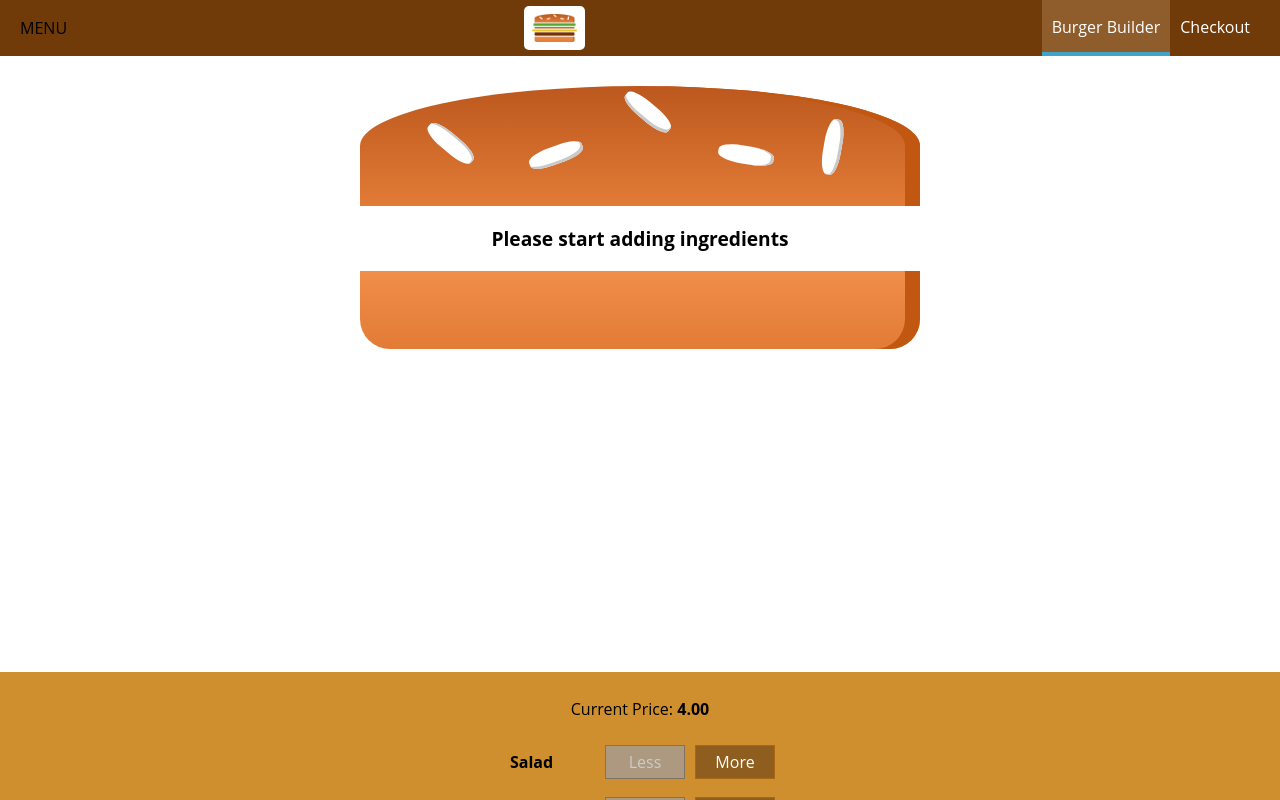
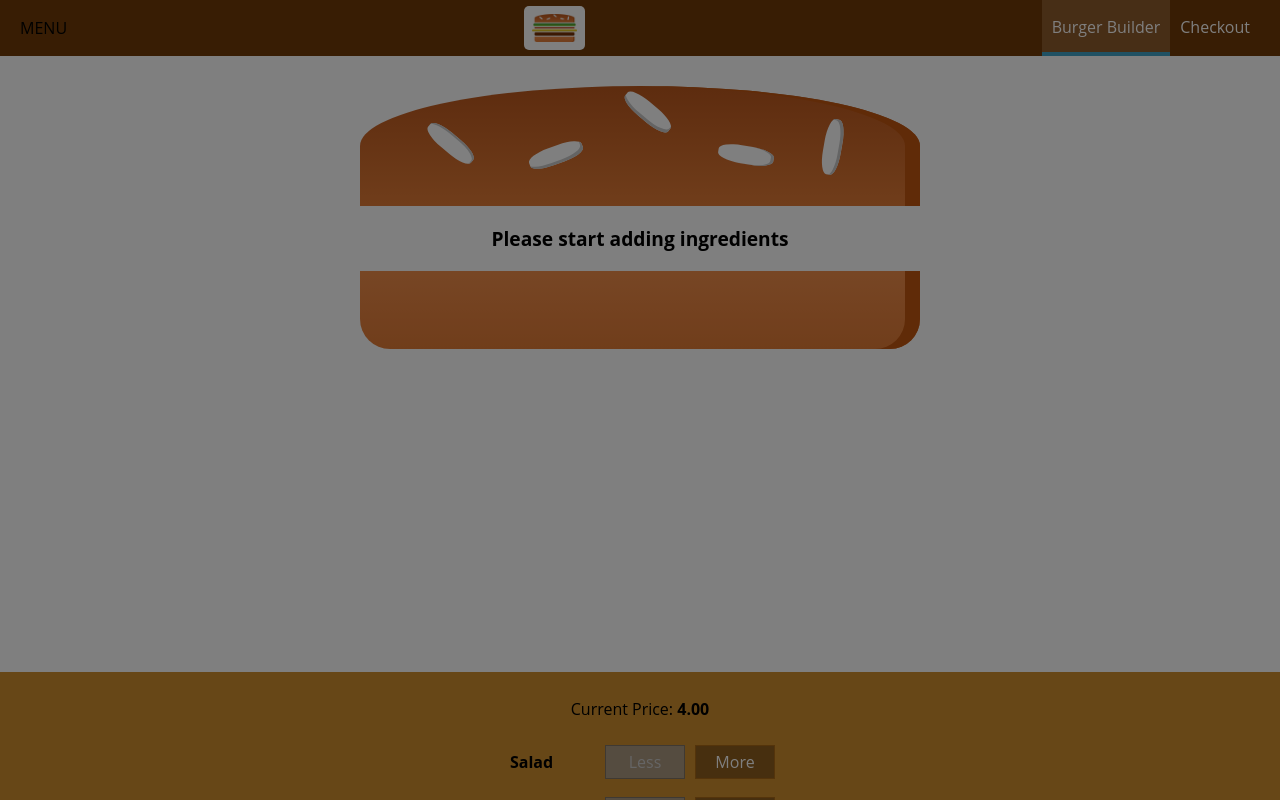
Before and after one commit to inquityy1/React, a React (Create React App) app in the folder 2. Burger app/burger-app/: page / in a window 1280 px wide. Shown: the top 800 px of the page. Built offline with nearby package versions, Linux system fonts and the light colour scheme.

Commit message:
Reusing the Backdrop

```diff
--- a/2. Burger app/burger-app/src/components/Layout/Layout.js
+++ b/2. Burger app/burger-app/src/components/Layout/Layout.js
@@ -1,16 +1,31 @@
-import React from "react";
+import React, { Component } from "react";
 
 import Auxiliary from "../../hoc/Auxiliary";
 import classes from "./Layout.css";
 import Toolbar from "../Navigation/Toolbar/Toolbar";
 import SideDrawer from "../Navigation/SideDrawer/SideDrawer";
 
-const layout = (props) => (
-  <Auxiliary>
-    <Toolbar />
-    <SideDrawer />
-    <main className={"Content"}>{props.children}</main>
-  </Auxiliary>
-);
+class Layout extends Component {
+  state = {
+    showsideDrawer: true,
+  };
 
-export default layout;
+  sideDrawerClosedHandler = () => {
+    this.setState({ showsideDrawer: false });
+  };
+
+  render() {
+    return (
+      <Auxiliary>
+        <Toolbar />
+        <SideDrawer
+          open={this.state.showsideDrawer}
+          closed={this.sideDrawerClosedHandler}
+        />
+        <main className={"Content"}>{this.props.children}</main>
+      </Auxiliary>
+    );
+  }
+}
+
+export default Layout;
--- a/2. Burger app/burger-app/src/components/Navigation/SideDrawer/SideDrawer.js
+++ b/2. Burger app/burger-app/src/components/Navigation/SideDrawer/SideDrawer.js
@@ -3,16 +3,24 @@ import React from "react";
 import Logo from "../../Logo/Logo";
 import NavigationItems from "../NavigationItems/NavigationItems";
 import classes from "./SideDrawer.css";
+import Backdrop from "../../UI/Backdrop/Backdrop";
+import Auxiliary from "../../../hoc/Auxiliary";
 
 const sideDrawer = (props) => {
-  // ...
+  let attachedClasses = ["SideDrawer", "Close"];
+  if (props.open) {
+    attachedClasses = ["SideDrawer", "Open"];
+  }
   return (
-    <div className={"SideDrawer"}>
-      <Logo className={"Logo"} />
-      <nav>
-        <NavigationItems />
-      </nav>
-    </div>
+    <Auxiliary>
+      <Backdrop show={props.open} clicked={props.closed} />
+      <div className={attachedClasses.join(" ")}>
+        <Logo className={"Logo"} />
+        <nav>
+          <NavigationItems />
+        </nav>
+      </div>
+    </Auxiliary>
   );
 };
 
```
